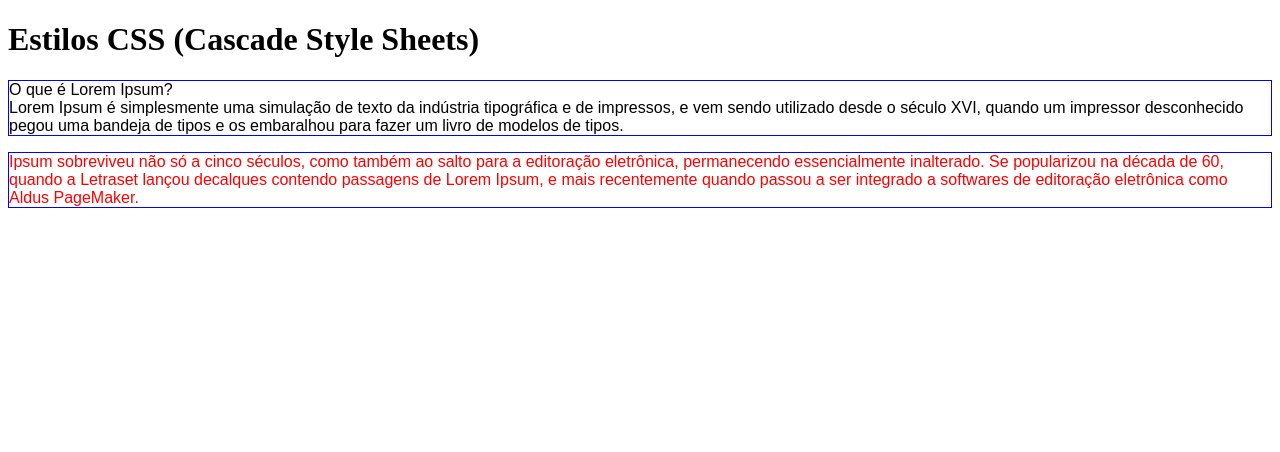
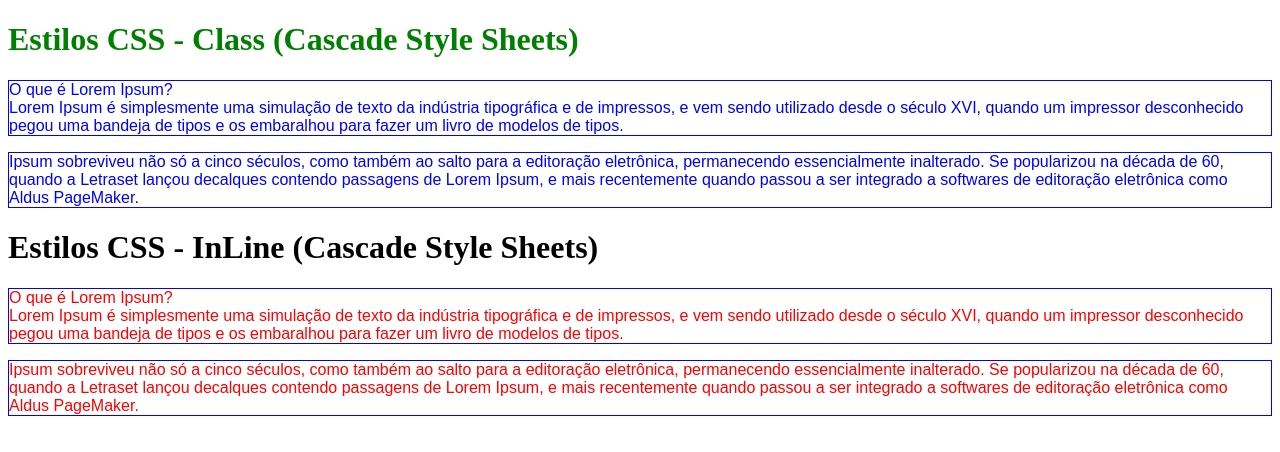
Before and after one commit to RafaelAlexandre007/desenvolvimentoWeb, a plain HTML site: page inline_style.html in a window 1280 px wide. Drawn offline with Linux system fonts and the light colour scheme.

Commit message:
Trabalhando com Class and Id

```diff
--- a/inline_style.html
+++ b/inline_style.html
@@ -10,11 +10,35 @@
                 border: 1px solid blue;
             }
 
+            .paragrafo{
+                color: blue;
+            }
+
+            #verde{
+                color: green;
+            }
+
         </style>
     </head>
     <body>
-        <h1>Estilos CSS (Cascade Style Sheets)</h1>
-        <p>
+
+        <h1 id="verde">Estilos CSS - Class (Cascade Style Sheets)</h1>
+        <p class="paragrafo">
+            O que é Lorem Ipsum?<br />
+            Lorem Ipsum é simplesmente uma simulação de texto da indústria tipográfica e de impressos,
+            e vem sendo utilizado desde o século XVI, quando um impressor desconhecido pegou uma bandeja de
+            tipos e os embaralhou para fazer um livro de modelos de tipos.
+
+        </p>
+        <p class="paragrafo">
+            Ipsum sobreviveu não só a cinco séculos,
+            como também ao salto para a editoração eletrônica, permanecendo essencialmente inalterado. Se popularizou na
+            década de 60, quando a Letraset lançou decalques contendo passagens de Lorem Ipsum, e mais recentemente
+            quando passou a ser integrado a softwares de editoração eletrônica como Aldus PageMaker.
+        </p>
+
+        <h1>Estilos CSS - InLine (Cascade Style Sheets)</h1>
+        <p id="formt_in_line" style="color: red; border: 1px solid blue;">
             O que é Lorem Ipsum?<br />
             Lorem Ipsum é simplesmente uma simulação de texto da indústria tipográfica e de impressos,
             e vem sendo utilizado desde o século XVI, quando um impressor desconhecido pegou uma bandeja de
```
